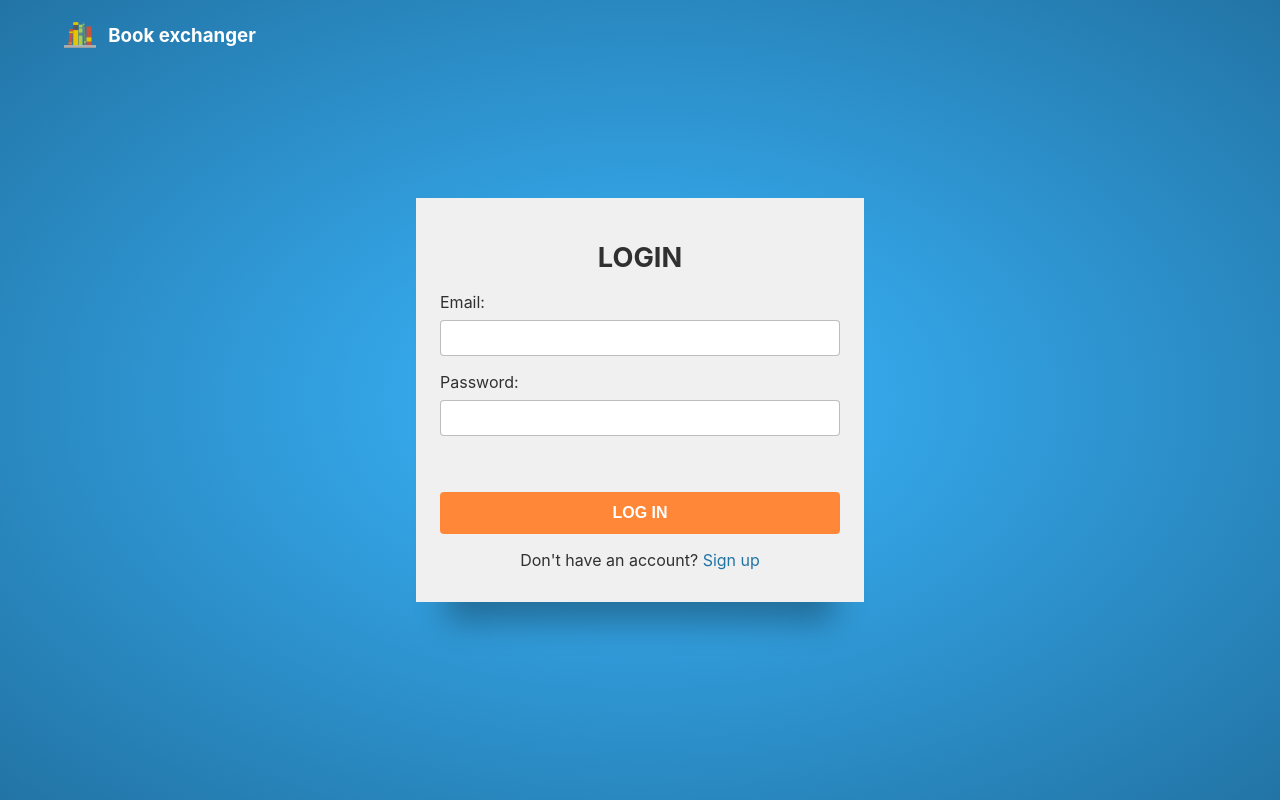
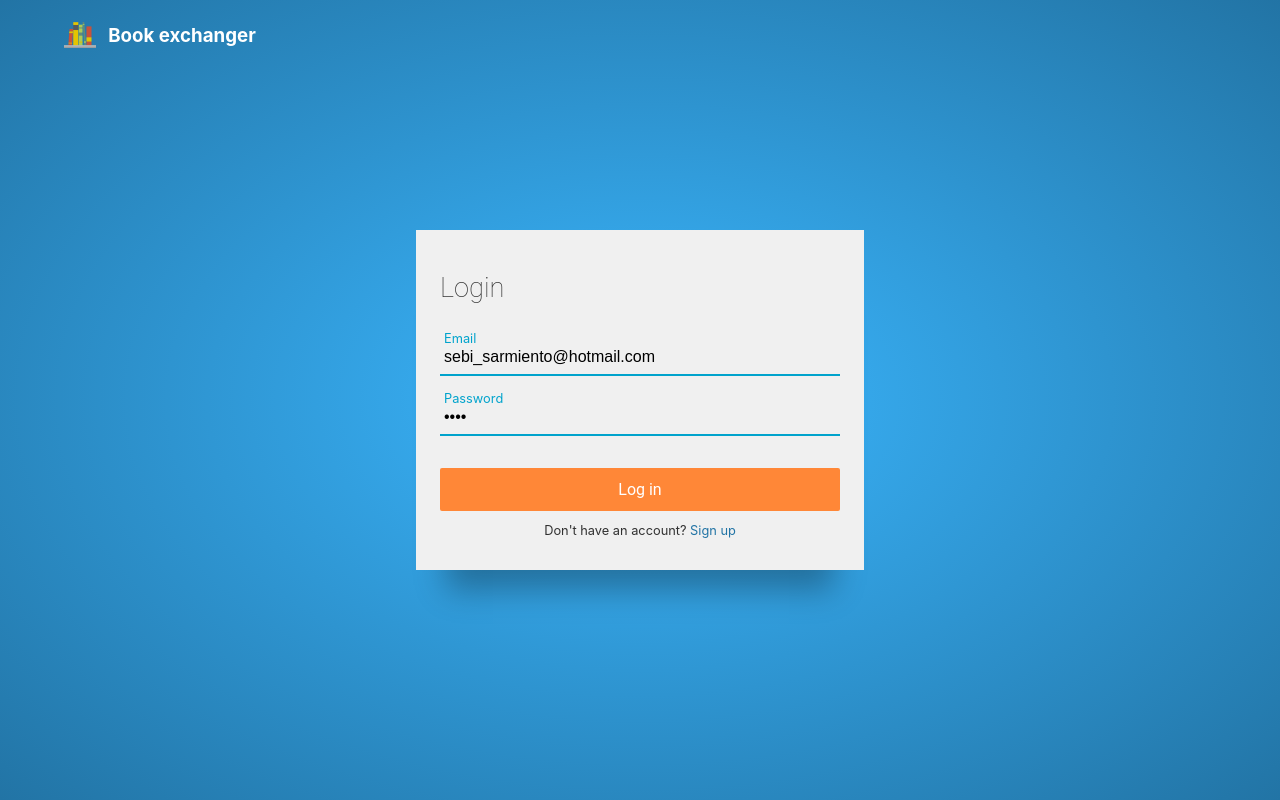
Before and after one commit to sebassarmiento/Book-exchanger, a React (Create React App) app: page /login in a window 1280 px wide. Built offline with nearby package versions, Linux system fonts and the light colour scheme.

Commit message:
Changed login UI

```diff
--- a/src/index.css
+++ b/src/index.css
@@ -36,6 +36,10 @@ h1{
   opacity: 0;
 }
 
+.blur{
+  filter: blur(1px);
+}
+
 *:focus{
   outline: none;
 }
--- a/src/layout/login/Login.js
+++ b/src/layout/login/Login.js
@@ -5,24 +5,24 @@ import { NavLink } from 'react-router-dom';
 import { Redirect } from 'react-router-dom';
 
 class Login extends Component {
-  constructor(props){
+  constructor(props) {
     super(props)
     this.state = {
-      email: '',
-      password: ''
+      email: 'sebi_sarmiento@hotmail.com',
+      password: 'caca'
     }
   }
 
-  componentDidMount(){
+  componentDidMount() {
     this.props.loginView()
   }
 
-  handleChange(e){
-    this.setState({[e.target.name]: e.target.value})
+  handleChange(e) {
+    this.setState({ [e.target.name]: e.target.value })
   }
 
-  handleLogin(){
-    this.setState({loginTry: true, invalidLogin: false})
+  handleLogin() {
+    this.setState({ loginTry: true, invalidLogin: false })
     fetch('http://localhost:3000/login', {
       method: 'POST',
       headers: {
@@ -36,12 +36,12 @@ class Login extends Component {
       .then(d => d.json())
       .then(res => {
         console.log(res)
-      this.setState({loginTry: false})
-      if(res.message === 'Auth successful'){
-        this.setState({loginSuccess: true})
-        this.props.loginSuccess({...res.user, token: res.token})
+        this.setState({ loginTry: false })
+        if (res.message === 'Auth successful') {
+          this.setState({ loginSuccess: true })
+          this.props.loginSuccess({ ...res.user, token: res.token })
         } else {
-        this.setState({invalidLogin: true})
+          this.setState({ invalidLogin: true })
         }
       })
       .catch(err => {
@@ -52,18 +52,22 @@ class Login extends Component {
   render() {
     return (
       <div className="login-container" >
-        <div className="login-form" >
+        <div className={`login-form ${this.state.loginTry ? "blur" : ''}`} >
           <h1>Login</h1>
-          <p>Email:</p>
-          <input name="email" onChange={(e) => this.handleChange(e)} value={this.state.email} type="text" />
-          <p>Password:</p>
-          <input name="password" onChange={(e) => this.handleChange(e)} value={this.state.password} type="password" />
-          {this.state.invalidLogin ? <p className="invalid-login" >Invalid username or password.</p> : <p style={{opacity: 0}} className="invalid-login" >Invalid username or password.</p>}
+          <div className="login-input" >
+            <input autoComplete="off" required id="email-login" name="email" onChange={(e) => this.handleChange(e)} value={this.state.email} type="text" />
+            <label htmlFor="email-login" >Email</label>
+          </div>
+          <div className="login-input" >
+            <input autoComplete="off" required id="password-login" name="password" onChange={(e) => this.handleChange(e)} value={this.state.password} type="password" />
+            <label htmlFor="password-login" >Password</label>
+          </div>
+          <p className={this.state.invalidLogin ? "invalid-login" : "invalid-login-hidden"} >Invalid email or password.</p>
           <button onClick={() => this.handleLogin()} className="login-form-btn" >Log in</button>
           <p className="login-to-signup" >Don't have an account? <NavLink to="/signup" >Sign up</NavLink></p>
-          {this.state.loginTry ? <div className="login-loader" ><div></div></div> : null}
           {this.state.loginSuccess ? <Redirect to="/app/feed" /> : null}
         </div>
+        {this.state.loginTry ? <div className="login-loader" ><div></div><div></div></div> : null}
       </div>
     )
   }
@@ -72,7 +76,7 @@ class Login extends Component {
 const mapDispatchToProps = dispatch => {
   return {
     loginView: () => dispatch({ type: "LOGIN_VIEW" }),
-    loginSuccess: userData => dispatch({ type: "LOGIN_SUCCESS" , payload: {...userData} })
+    loginSuccess: userData => dispatch({ type: "LOGIN_SUCCESS", payload: { ...userData } })
   }
 }
 
--- a/src/layout/login/login.css
+++ b/src/layout/login/login.css
@@ -5,6 +5,7 @@
     align-items: center;
     justify-content: center;
     animation: signupFormEnter1 0.5s ease-in-out;
+    position: relative;
 }
 
 .login-form{
@@ -20,56 +21,108 @@
 }
 
 .login-form h1{
-    text-align: center;
     font-size: 1.7em;
-    text-transform: uppercase;
+    font-family: 'Roboto', sans-serif;
+    font-weight: 100;
+    padding-bottom: 12px;
 }
 
 .login-to-signup{
     text-align: center;
+    font-size: 0.8em;
+    margin: 12px;
 }
 
 .login-to-signup a{
     color: #2274A5;
 }
 
-.login-form input{
-    width: 100%;
-    padding: 8px 12px;
-    border: 1px solid rgba(0, 0, 0, 0.26);
-    border-radius: 4px;
-    box-sizing: border-box;
-    font-size: 1em;
+/* Inputs */
+
+.login-form .login-input{
+    position: relative;
+    margin: 0px;
+    margin-top: 24px;
 }
 
-.login-form input:focus{
-    border: 1px #2274A5 solid;
+.login-input input{
+    display: block;
+    box-sizing: border-box;
+    padding: 8px 4px;
+    background-color: transparent;
+    border: none;
+    border-bottom: 2px solid rgba(0, 0, 0, 0.219);
+    font-size: 1em;
+    position: relative;
+    width: 100%;
+    margin: 12px 0px;
+    z-index: 1;
+    transition: all 0.3s ease;
 }
+
+.login-input input + label {
+    transition: all 1s;
+    position: absolute;
+    top: 0;
+    left: 0;
+    width: 100%;
+    height: 100%;
+    box-sizing: border-box;
+    padding: 12px 4px;
+    transition: all 0.2s ease;
+    display: flex;
+    align-items: center;
+}
+
+.login-input input:focus, .login-input input:valid{
+    border-bottom: 2px solid rgb(0, 163, 204);
+}
+
+.login-input input:focus + label, .login-input input:valid + label {
+    transform: translate(0, -20px);
+    font-size: 0.8em;
+    color: rgb(0, 163, 204);
+}
+
+/*****/
 
 .login-form-btn{
     background-color: rgb(255, 135, 55);
     border: none;
-    border-radius: 4px;
+    border-radius: 2px;
     padding: 12px 24px;
     font-size: 1em;
     color: white;
-    text-transform: uppercase;
-    font-weight: bold;
-    margin: 24px 0px;
-    margin-bottom: 0px;
+    font-weight: 400;
+    font-family: 'Roboto', sans-serif;
+    margin: 0px;
     width: 100%;
     transition: all 0.4s;
 }
 
 .login-form-btn:hover{
     cursor: pointer;
+    background-color: rgb(224, 116, 44);
+}
+
+/* Invalid login */
+
+.invalid-login-hidden{
+    text-align: center;
+    color: red;
+    margin: 12px 0px;
+    margin-bottom: 0px !important;
+    transform: scale(1, 0);
 }
 
 .invalid-login{
+    transform: scale(1);
+    transition: all 0.3s ease-in-out;
     text-align: center;
     color: red;
-    font-weight: 100;
-    margin: 12px 0px;
+    font-weight: 300;
+    padding-bottom: 12px;
+    margin: 0px;
     margin-bottom: 0px !important;
 }
 
@@ -82,7 +135,8 @@
     transform: translate(-50%, -50%);
     height: 100%;
     width: 100%;
-    background-color: rgba(80, 80, 80, 0.288);;
+    z-index: 100;
+    background-color: rgba(0, 0, 0, 0.24);
 }
 
 .login-loader div:nth-child(1){
@@ -92,8 +146,8 @@
     transform: translate(-50%, -50%);
     height: 50px;
     width: 50px;
-    background-color: rgba(0, 0, 0, 0.288);;
     padding: 12px;
+    border-radius: 50%;
 }
 
 .login-loader div:nth-child(1)::after{
@@ -104,9 +158,10 @@
     height: calc(100% - 8px - 12px);
     width: calc(100% - 8px - 12px);
     border-radius: 50%;
-    border: 4px solid rgba(228, 217, 217, 0.938);
+    border: 4px solid rgba(253, 253, 253, 0.671);
     border-top: 4px solid rgb(34, 165, 84);
     animation: loginLoader 1s cubic-bezier(0.5, 0.1, 0.4, 0.9) infinite;
+    z-index: 1000;
 }
 
 @keyframes loginLoader {
```
Lines whose indentation alone changed are shown as unchanged.
